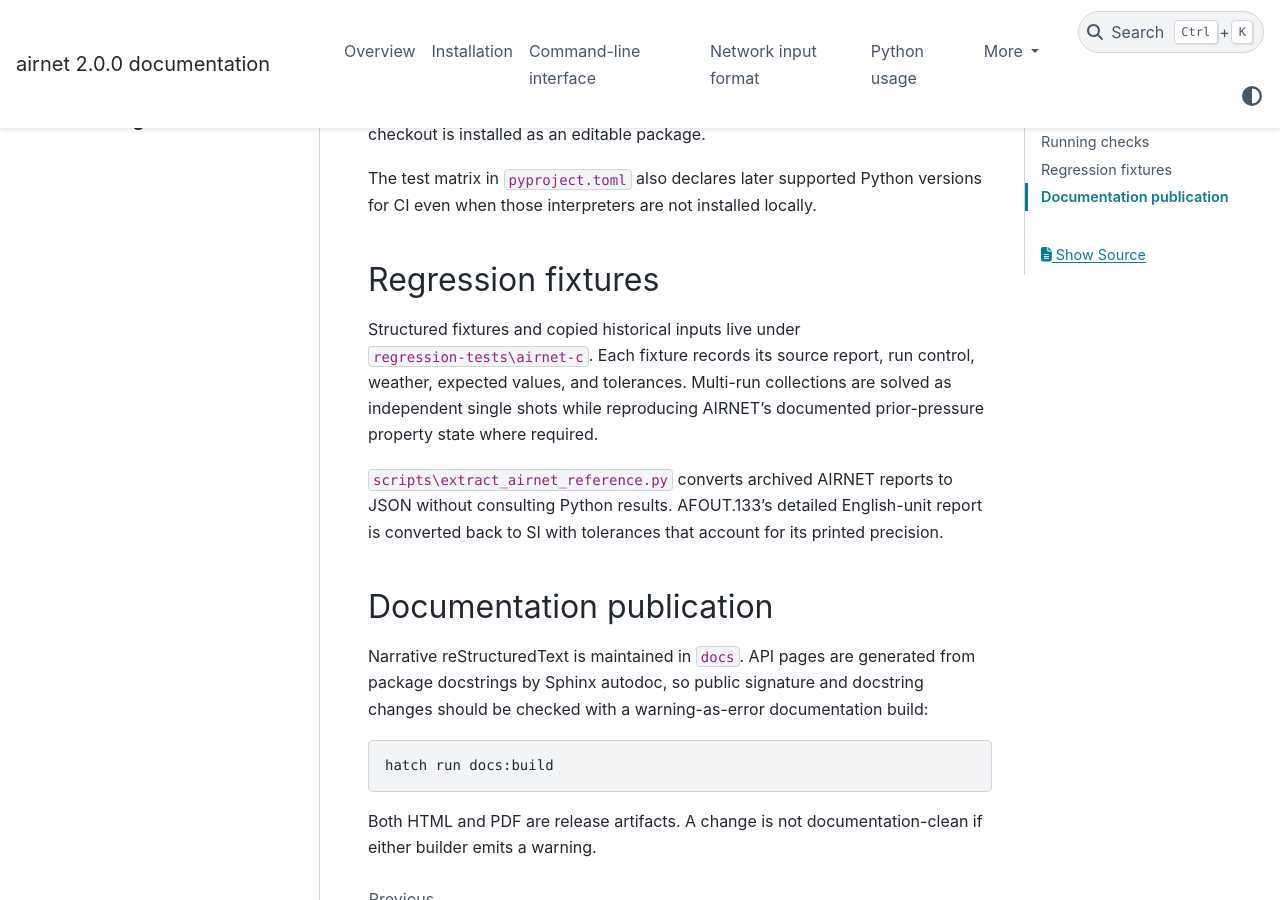
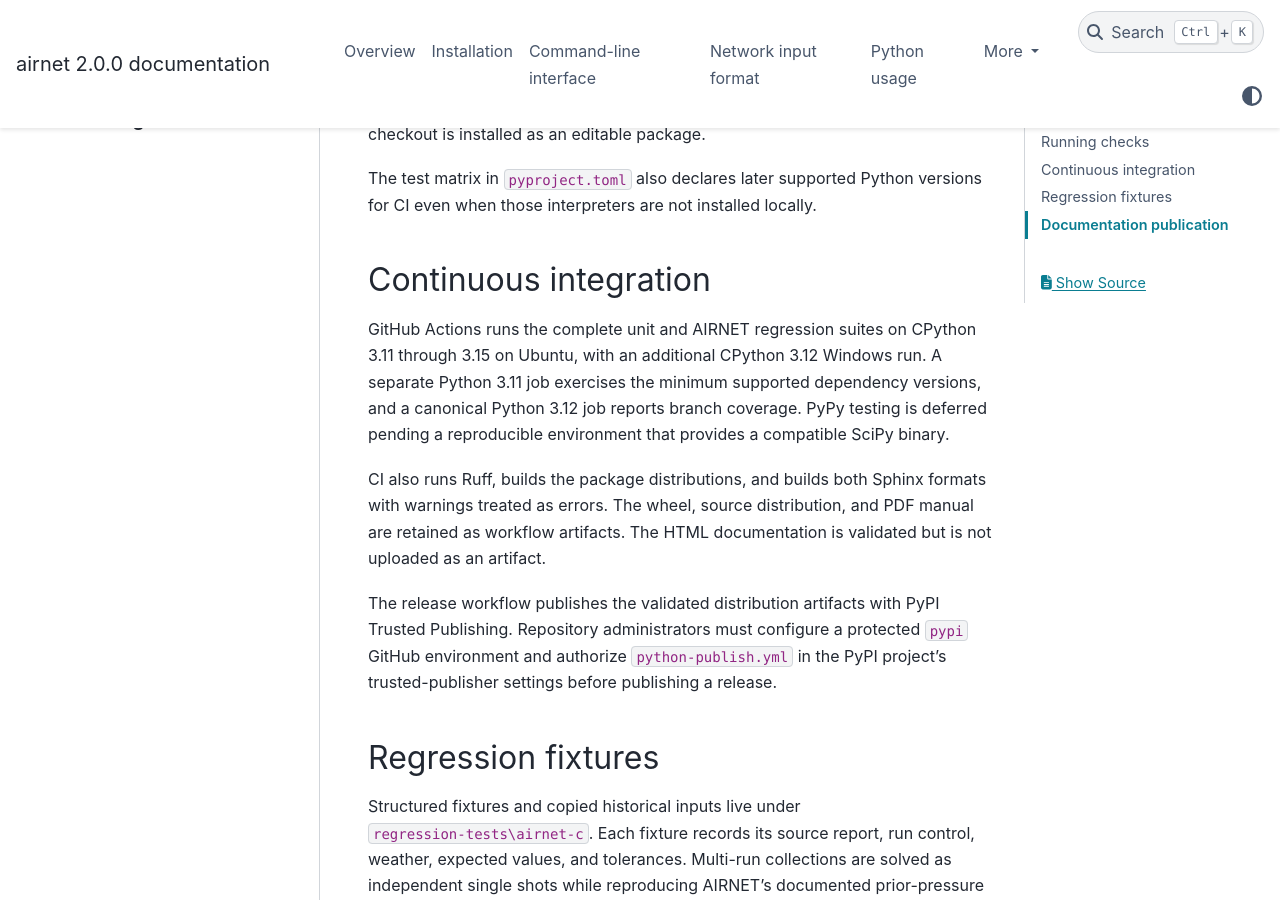
Before and after one commit to building-physics/airnet-python, a Sphinx documentation site: the page built from docs/development.rst, in a window 1280 px wide and 900 px high, scrolled down 677 px. Built offline with Sphinx 7.4.7 and the PyData theme 0.15.4, drawn with Linux system fonts in a browser that asks for light colours.

Commit message:
Rework the GHA CI

```diff
--- a/docs/development.rst
+++ b/docs/development.rst
@@ -31,6 +31,26 @@ the checkout is installed as an editable package.
 The test matrix in ``pyproject.toml`` also declares later supported Python
 versions for CI even when those interpreters are not installed locally.
 
+Continuous integration
+----------------------
+
+GitHub Actions runs the complete unit and AIRNET regression suites on CPython
+3.11 through 3.15 on Ubuntu, with an additional CPython 3.12 Windows run. A
+separate Python 3.11 job exercises the minimum supported dependency versions,
+and a canonical Python 3.12 job reports branch coverage. PyPy testing is
+deferred pending a reproducible environment that provides a compatible SciPy
+binary.
+
+CI also runs Ruff, builds the package distributions, and builds both Sphinx
+formats with warnings treated as errors. The wheel, source distribution, and
+PDF manual are retained as workflow artifacts. The HTML documentation is
+validated but is not uploaded as an artifact.
+
+The release workflow publishes the validated distribution artifacts with PyPI
+Trusted Publishing. Repository administrators must configure a protected
+``pypi`` GitHub environment and authorize ``python-publish.yml`` in the PyPI
+project's trusted-publisher settings before publishing a release.
+
 Regression fixtures
 -------------------
 
```
Also changed, not shown: 2 other files.
